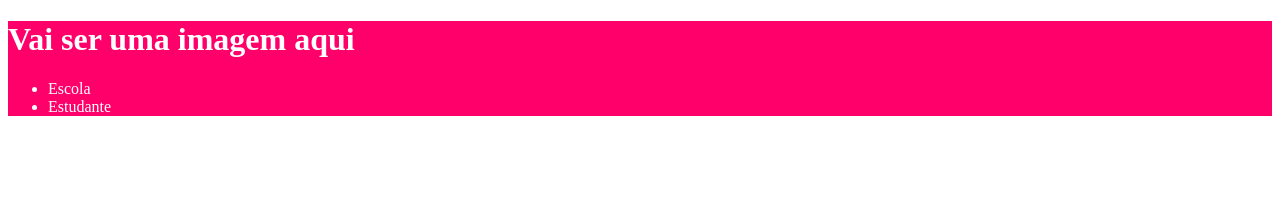
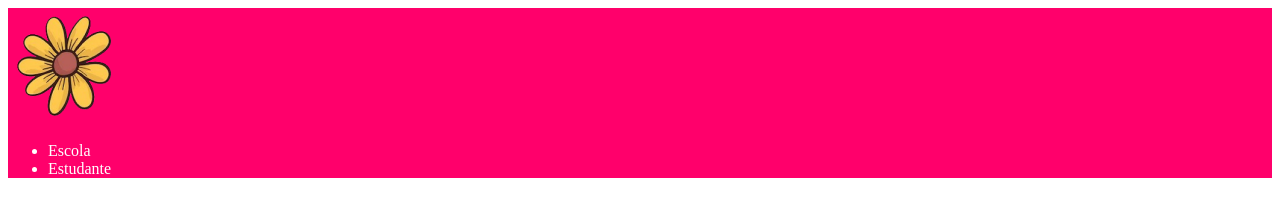
Before and after one commit to luzgabrielli/Site-escola, a plain HTML site: page index.html in a window 1280 px wide. Drawn offline with Linux system fonts and the light colour scheme.

Commit message:
Add files via upload

```diff
--- a/index.html
+++ b/index.html
@@ -9,7 +9,7 @@
 </head>
 <body>
     <header>
-        <h1>Vai ser uma imagem aqui</h1>
+        <img src="alurastart logo 1.png" alt="logo da alura start">
         <ul>
             <li>Escola</li>
             <li>Estudante</li>
```
Also changed, not shown: alurastart logo 1.png (added).
